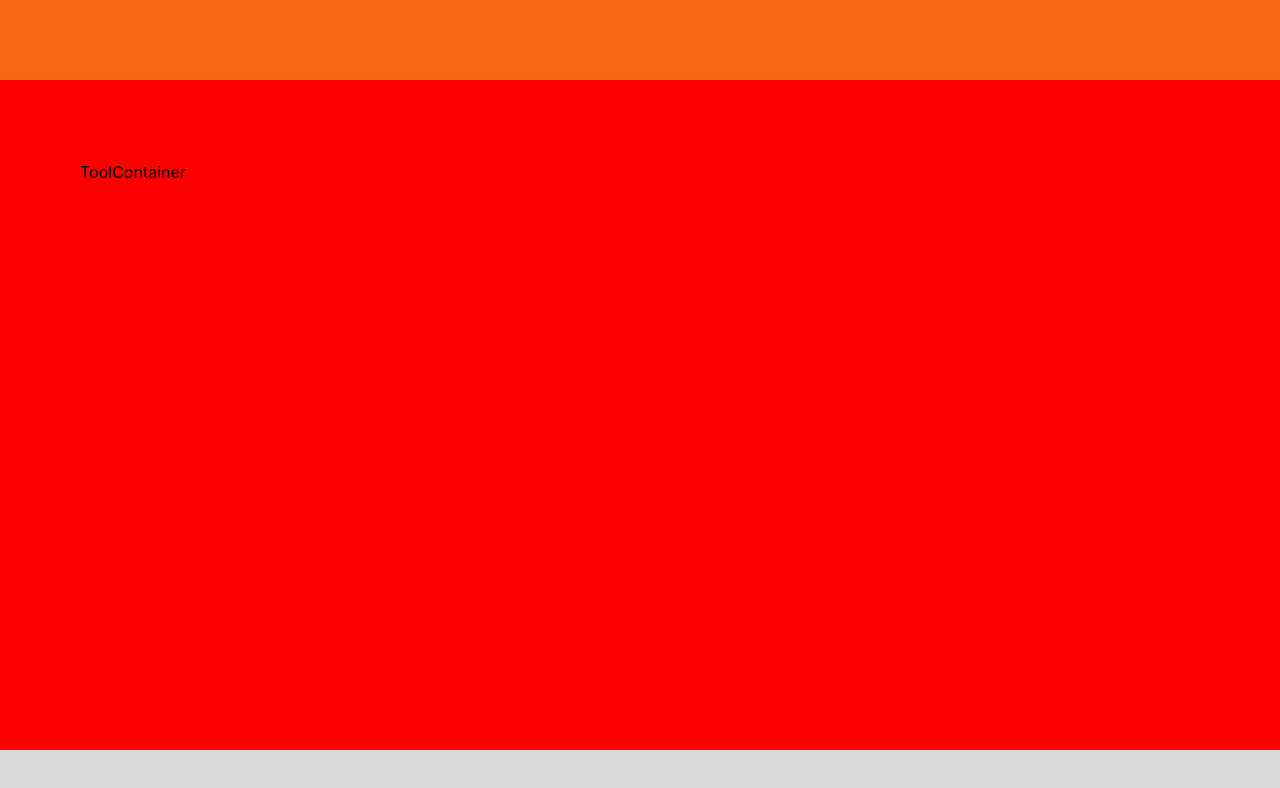
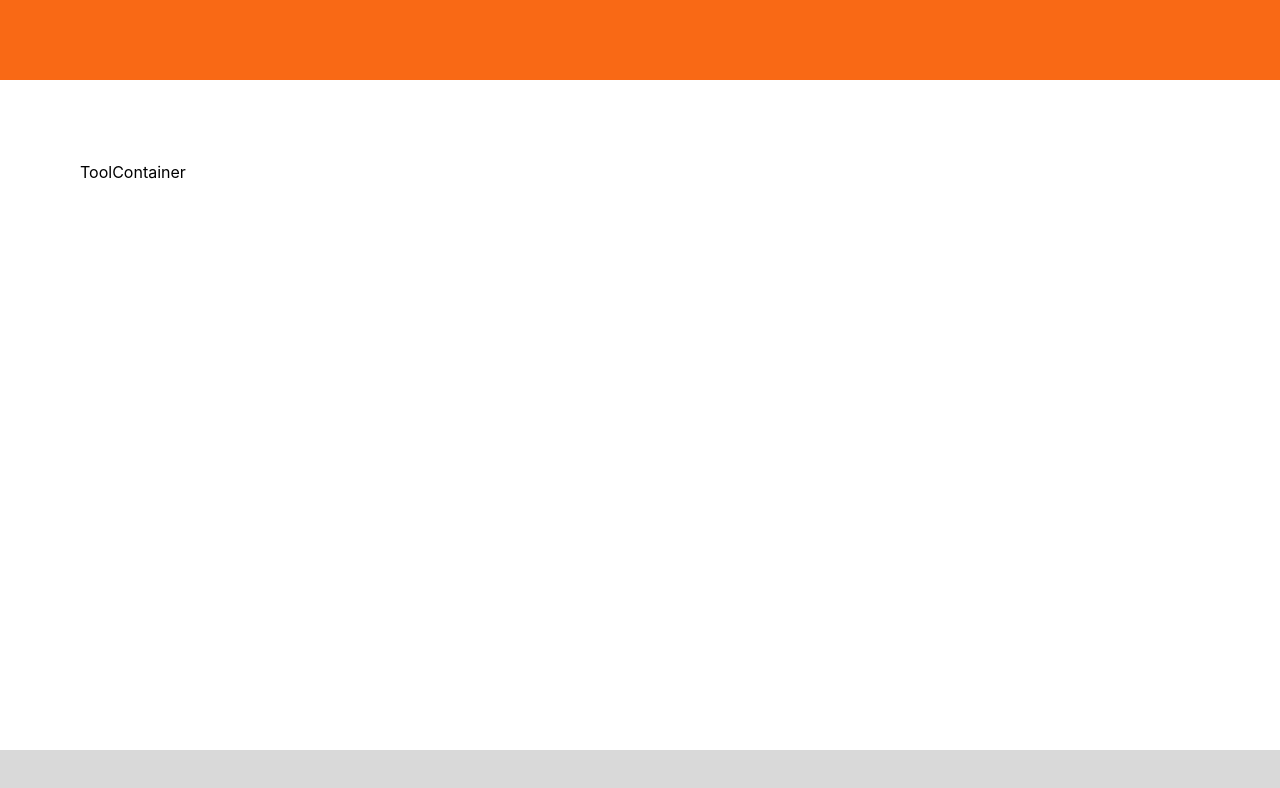
Before and after one commit to MayconMarigo/RentATool, a React (Vite) app: page /home in a window 1280 px wide. Shown: the top 788 px of the page. Built offline with nearby package versions, Linux system fonts and the light colour scheme.

Commit message:
add components

```diff
--- a/src/screens/Home/Home.tsx
+++ b/src/screens/Home/Home.tsx
@@ -28,7 +28,6 @@ export default function Home() {
           direction="column"
           p={10}
           height={height}
-          sx={{ backgroundColor: "red" }}
         >
           {toolsArray?.map((tool: ITools) => (
             <ToolContainer key={tool.id} tool={tool} />
```
